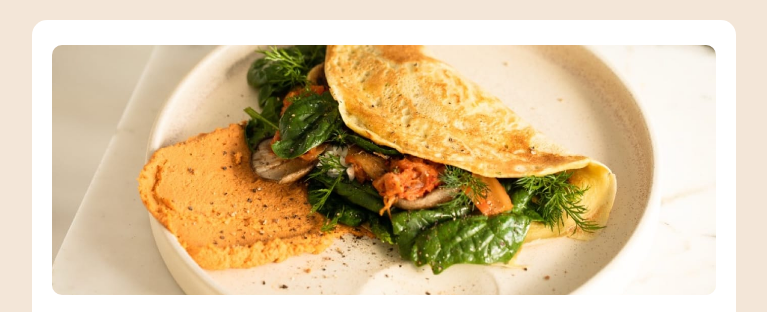
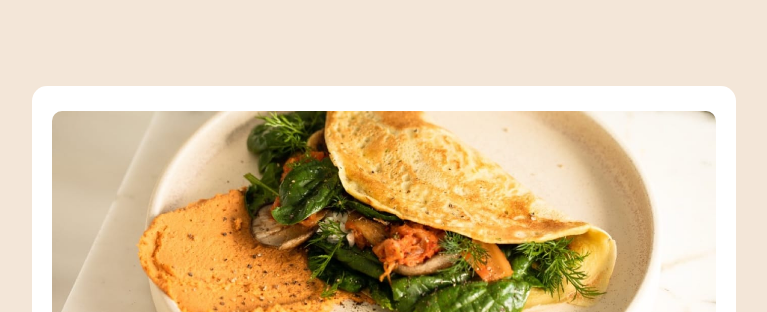
Before and after one commit to raymondkembs/simple-recipe-page, a plain HTML site: page index.html in a window 1280 px wide. Shown: the top 312 px of the page, without its empty margins (256-1023 px from the left). Drawn offline with Linux system fonts and the light colour scheme.

Commit message:
Update home.css

```diff
--- a/home.css
+++ b/home.css
@@ -30,7 +30,7 @@ body{
     align-items: center;
     flex-direction: column;
     padding: 20px;
-    margin: 20px;
+    margin: 86px;
     width: 55%;
     height: auto;
     border-radius: 15px;
```
